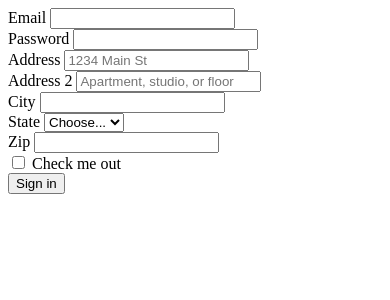
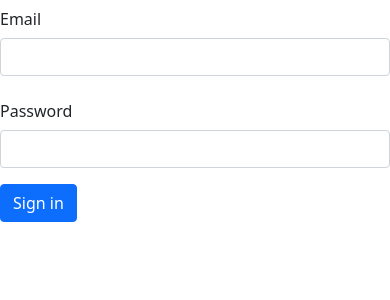
Before and after one commit to NSU-FA20-CSE299-3/Group06, a Django app: page /App_Login/ in a window 390 px wide. Shown: the top 300 px of the page. Run offline with Django 3.2, Linux system fonts and the light colour scheme.

Commit message:
Enhancement: #5
Design the login page of our web portal

```diff
--- a/Code/App_Login/templates/App_login/index.html
+++ b/Code/App_Login/templates/App_login/index.html
@@ -1,44 +1,42 @@
-<form class="row g-3">
-  <div class="col-md-6">
-    <label for="inputEmail4" class="form-label">Email</label>
-    <input type="email" class="form-control" id="inputEmail4">
-  </div>
-  <div class="col-md-6">
-    <label for="inputPassword4" class="form-label">Password</label>
-    <input type="password" class="form-control" id="inputPassword4">
-  </div>
-  <div class="col-12">
-    <label for="inputAddress" class="form-label">Address</label>
-    <input type="text" class="form-control" id="inputAddress" placeholder="1234 Main St">
-  </div>
-  <div class="col-12">
-    <label for="inputAddress2" class="form-label">Address 2</label>
-    <input type="text" class="form-control" id="inputAddress2" placeholder="Apartment, studio, or floor">
-  </div>
-  <div class="col-md-6">
-    <label for="inputCity" class="form-label">City</label>
-    <input type="text" class="form-control" id="inputCity">
-  </div>
-  <div class="col-md-4">
-    <label for="inputState" class="form-label">State</label>
-    <select id="inputState" class="form-select">
-      <option selected>Choose...</option>
-      <option>...</option>
-    </select>
-  </div>
-  <div class="col-md-2">
-    <label for="inputZip" class="form-label">Zip</label>
-    <input type="text" class="form-control" id="inputZip">
-  </div>
-  <div class="col-12">
-    <div class="form-check">
-      <input class="form-check-input" type="checkbox" id="gridCheck">
-      <label class="form-check-label" for="gridCheck">
-        Check me out
-      </label>
+<!doctype html>
+<html lang="en">
+  <head>
+    <!-- Required meta tags -->
+    <meta charset="utf-8">
+    <meta name="viewport" content="width=device-width, initial-scale=1">
+
+    <!-- Bootstrap CSS -->
+    <link href="https://cdn.jsdelivr.net/npm/bootstrap@5.0.0-beta1/dist/css/bootstrap.min.css" rel="stylesheet" integrity="sha384-giJF6kkoqNQ00vy+HMDP7azOuL0xtbfIcaT9wjKHr8RbDVddVHyTfAAsrekwKmP1" crossorigin="anonymous">
+
+    <title>Hello, world!</title>
+  </head>
+  <body>
+    <form>
+  <div class="row mb-3">
+    <label for="inputEmail3" class="col-sm-2 col-form-label">Email</label>
+    <div class="col-sm-10">
+      <input type="email" class="form-control" id="inputEmail3">
     </div>
   </div>
-  <div class="col-12">
-    <button type="submit" class="btn btn-primary">Sign in</button>
+  <div class="row mb-3">
+    <label for="inputPassword3" class="col-sm-2 col-form-label">Password</label>
+    <div class="col-sm-10">
+      <input type="password" class="form-control" id="inputPassword3">
+    </div>
   </div>
+
+  <button type="submit" class="btn btn-primary">Sign in</button>
 </form>
+
+    <!-- Optional JavaScript; choose one of the two! -->
+
+    <!-- Option 1: Bootstrap Bundle with Popper -->
+    <script src="https://cdn.jsdelivr.net/npm/bootstrap@5.0.0-beta1/dist/js/bootstrap.bundle.min.js" integrity="sha384-ygbV9kiqUc6oa4msXn9868pTtWMgiQaeYH7/t7LECLbyPA2x65Kgf80OJFdroafW" crossorigin="anonymous"></script>
+
+    <!-- Option 2: Separate Popper and Bootstrap JS -->
+    <!--
+    <script src="https://cdn.jsdelivr.net/npm/@popperjs/core@2.5.4/dist/umd/popper.min.js" integrity="sha384-q2kxQ16AaE6UbzuKqyBE9/u/KzioAlnx2maXQHiDX9d4/zp8Ok3f+M7DPm+Ib6IU" crossorigin="anonymous"></script>
+    <script src="https://cdn.jsdelivr.net/npm/bootstrap@5.0.0-beta1/dist/js/bootstrap.min.js" integrity="sha384-pQQkAEnwaBkjpqZ8RU1fF1AKtTcHJwFl3pblpTlHXybJjHpMYo79HY3hIi4NKxyj" crossorigin="anonymous"></script>
+    -->
+  </body>
+</html>
```
